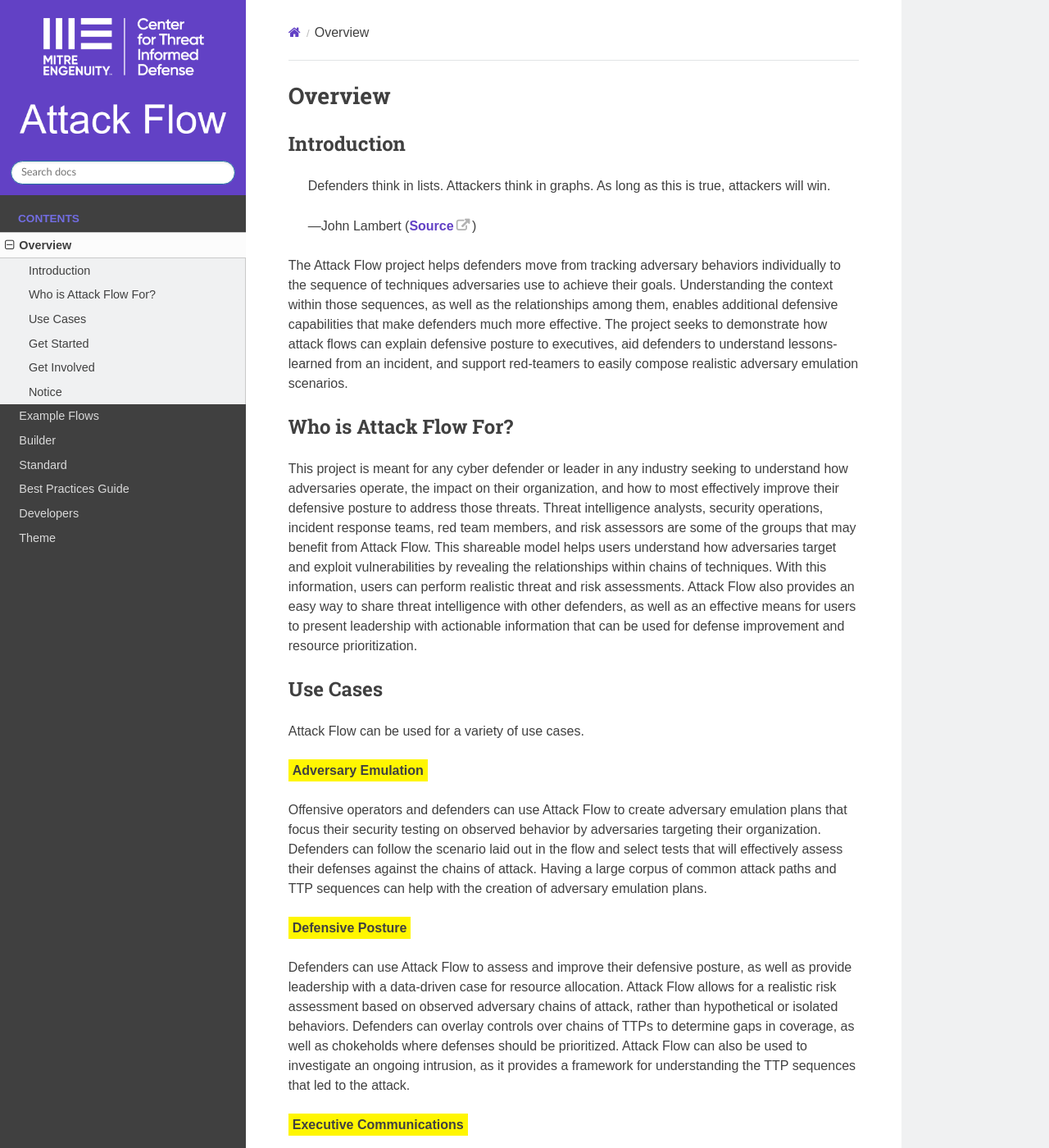
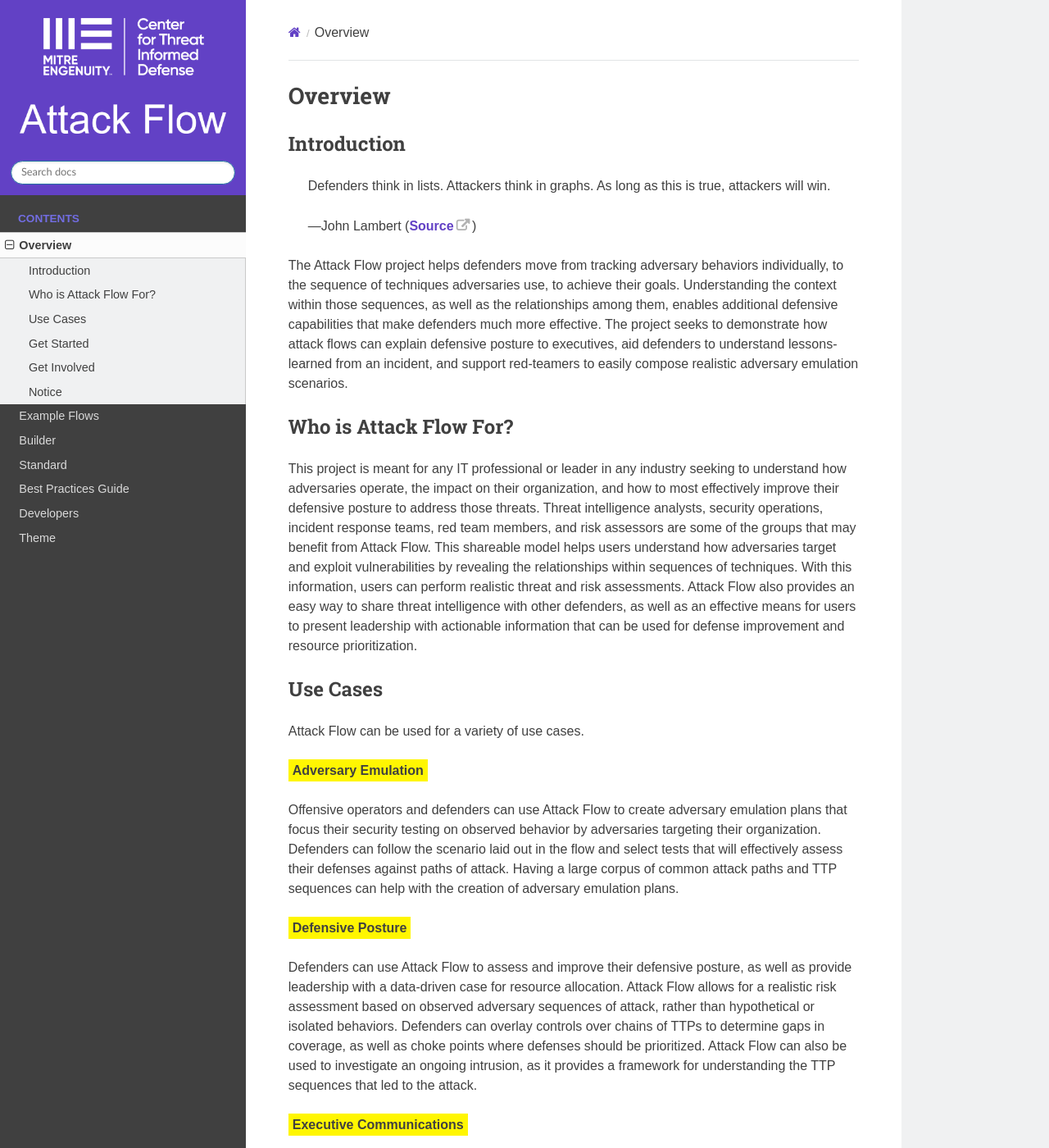
Before and after one commit to center-for-threat-informed-defense/attack-flow, a Sphinx documentation site: the page built from docs/overview.rst, in a window 1280 px wide and 1400 px high. Shown: the whole window at 82% size. Built offline with Sphinx 7.4.7 and the Read the Docs theme 2.0.0, drawn with Linux system fonts in a browser that asks for light colours.

Commit message:
Update overview.rst

```diff
--- a/docs/overview.rst
+++ b/docs/overview.rst
@@ -16,7 +16,7 @@
 
 
 The Attack Flow project helps defenders move from tracking adversary behaviors
-individually to the sequence of techniques adversaries use to achieve their
+individually, to the sequence of techniques adversaries use, to achieve their
 goals. Understanding the context within those sequences, as well as the
 relationships among them, enables additional defensive capabilities that make
 defenders much more effective. The project seeks to demonstrate how attack flows
@@ -26,14 +26,14 @@
 
 Who is Attack Flow For?
 -------------------------
-This project is meant for any cyber defender or leader in any industry seeking
+This project is meant for any IT professional or leader in any industry seeking
 to understand how adversaries operate, the impact on their organization, and
 how to most effectively improve their defensive posture to address those threats.
 Threat intelligence analysts, security operations, incident response teams,
 red team members, and risk assessors are some of the groups that may benefit
 from Attack Flow. This shareable model helps users understand how adversaries
 target and exploit vulnerabilities by revealing the relationships
-within chains of techniques. With this information, users can perform
+within sequences of techniques. With this information, users can perform
 realistic threat and risk assessments. Attack Flow also provides an easy way to
 share threat intelligence with other defenders, as well as an effective means
 for users to present leadership with actionable information that can be used
@@ -49,7 +49,7 @@
 adversary emulation plans that focus their security testing on observed behavior
 by adversaries targeting their organization. Defenders can follow the scenario
 laid out in the flow and select tests that will effectively assess their
-defenses against the chains of attack. Having a large corpus of common attack
+defenses against paths of attack. Having a large corpus of common attack
 paths and TTP sequences can help with the creation of adversary emulation plans.
 
 **Defensive Posture**
@@ -57,9 +57,9 @@
 Defenders can use Attack Flow to assess and improve their defensive posture,
 as well as provide leadership with a data-driven case for resource allocation.
 Attack Flow allows for a realistic risk assessment based on observed adversary
-chains of attack, rather than hypothetical or isolated behaviors.
+sequences of attack, rather than hypothetical or isolated behaviors.
 Defenders can overlay controls over chains of TTPs to determine gaps in coverage,
-as well as chokeholds where defenses should be prioritized. Attack Flow can also
+as well as choke points where defenses should be prioritized. Attack Flow can also
 be used to investigate an ongoing intrusion, as it provides a framework for
 understanding the TTP sequences that led to the attack.
 
```
